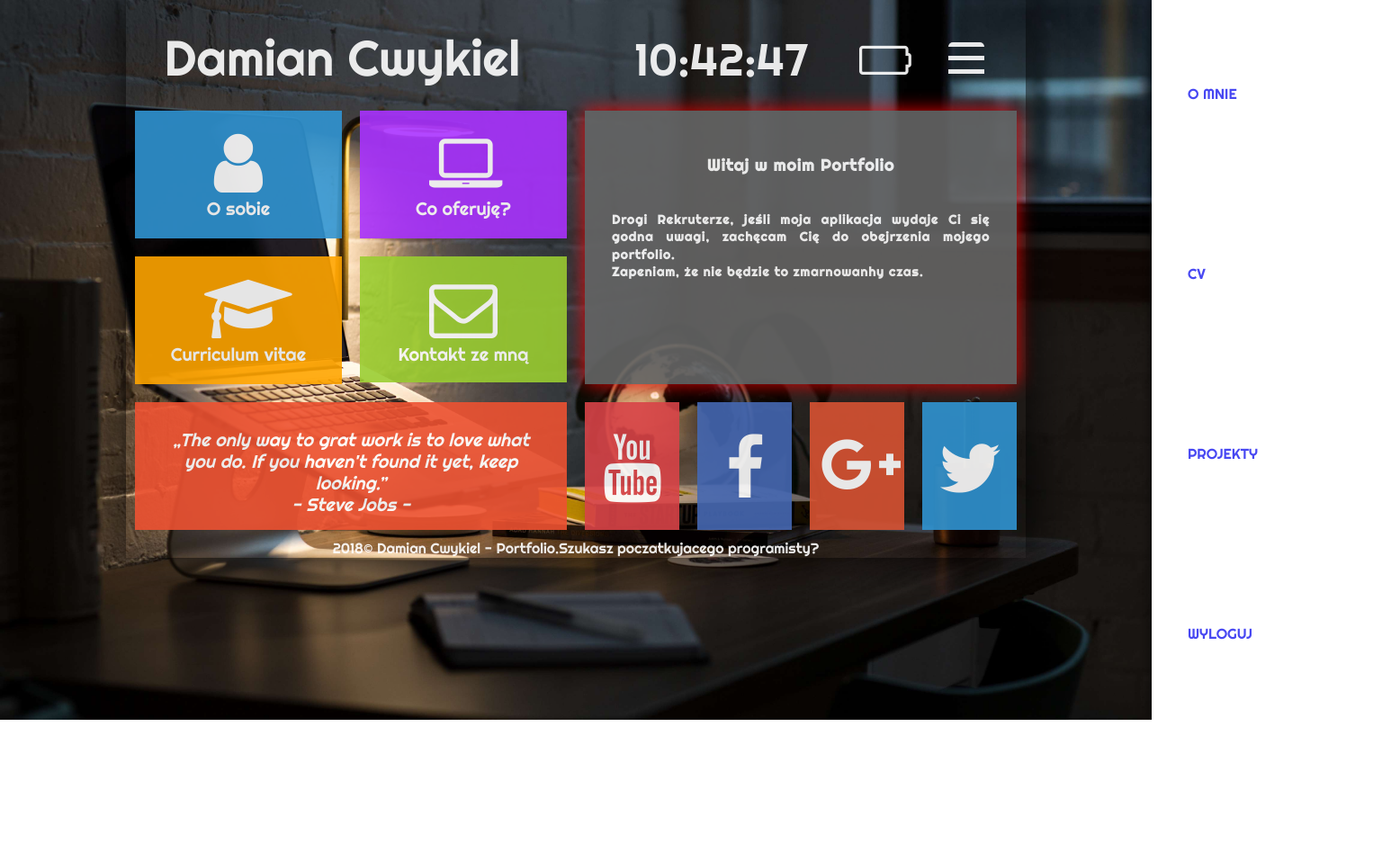
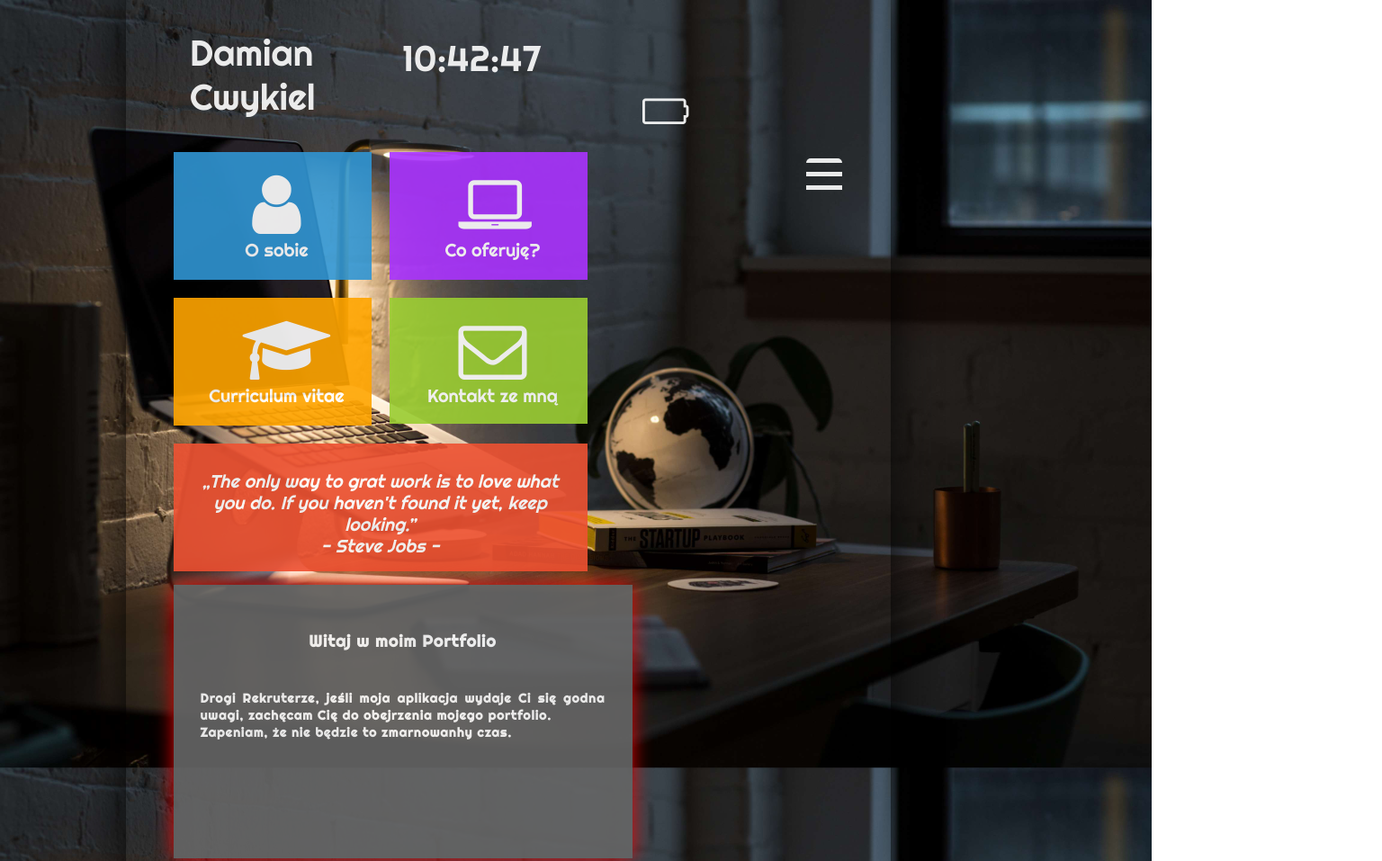
Before and after one commit to DamianCwykiel/Portfolio, a plain HTML site: page index.html in a window 1280 px wide. Shown: the top 957 px of the page at 90% size, 1536 px wide, since content can reach past the window. Before the commit the page ends 800 px from the top, so only its background shows below. Drawn offline with nearby package versions, Linux system fonts and the light colour scheme.

Commit message:
media queries

```diff
--- a/style.css
+++ b/style.css
@@ -847,8 +847,8 @@ a.maillink
 		margin-left: 10px;
 
 	}
-     .tile5-light, .tile5-osobie, .tile5-log, .tile5{
-		width:480px;
+     #tile5-light, #tile5-osobie, #tile5-log, .tile5{
+		width:400px;
 		margin-top: -5px
 
 	}
@@ -889,14 +889,15 @@ a.maillink
     }
 }
 
-@media (max-width: 860px) and (orientation: landscape) {
+@media (min-width: 700px) and (orientation: landscape) {
 
    body{
 		background: url(img/desktop.jpg) no-repeat center center fixed;
 		background-size: cover;
 		overflow:scroll;
 		font-weight:18px;
-		width: 40px;
+		width: 400px;
+
    }
 
 	.square{
@@ -914,7 +915,7 @@ a.maillink
    }
 
 	.rectangle{
-	   width: 480px;
+	   width: 380px;
 
 
    }
@@ -986,7 +987,7 @@ a.maillink
 
 	}
      #tile5-light, #tile1a-hihglighted, #tile5-log, .tile5{
-		width:400px;
+		width:450px;
 		margin-top: 5px;
 
 
```
